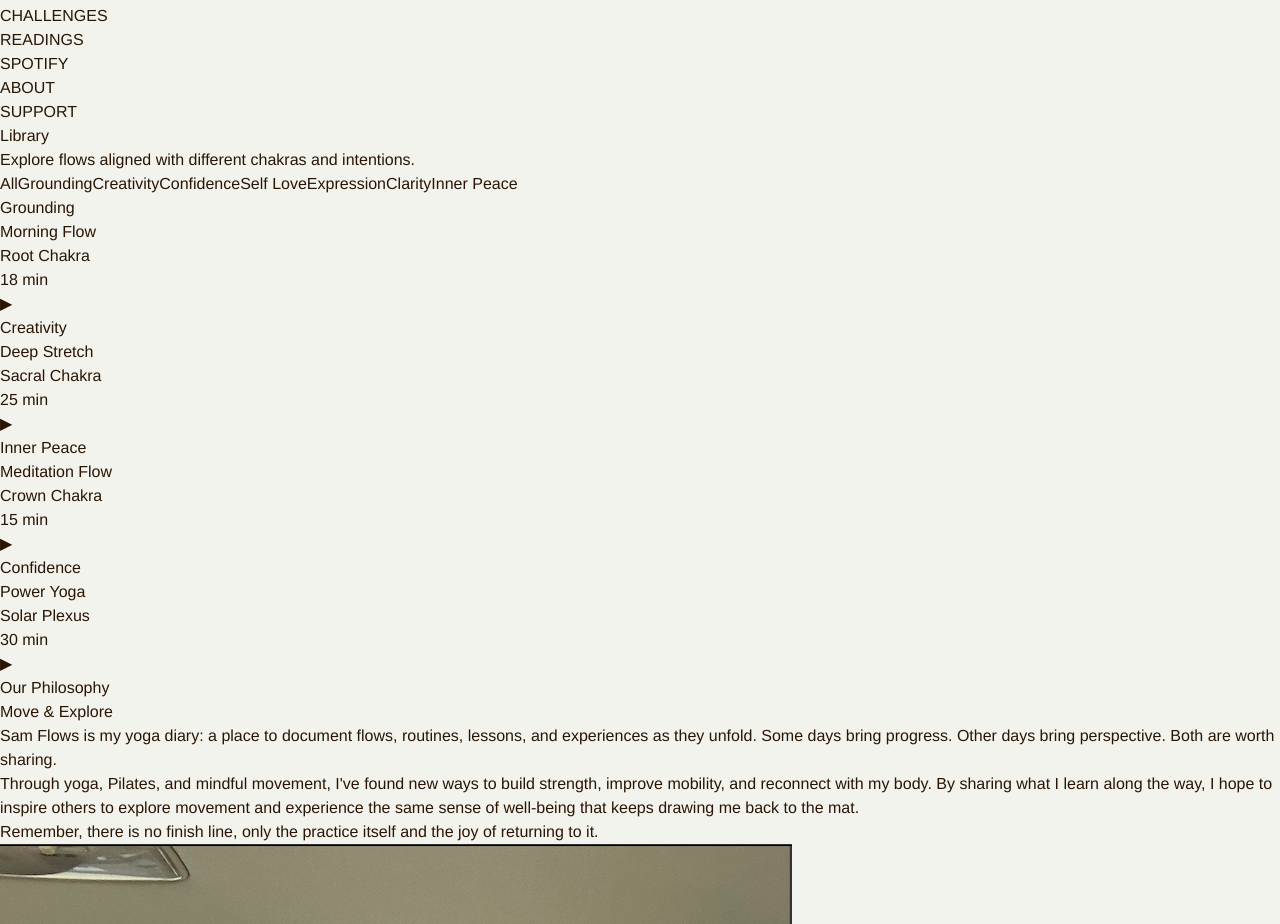
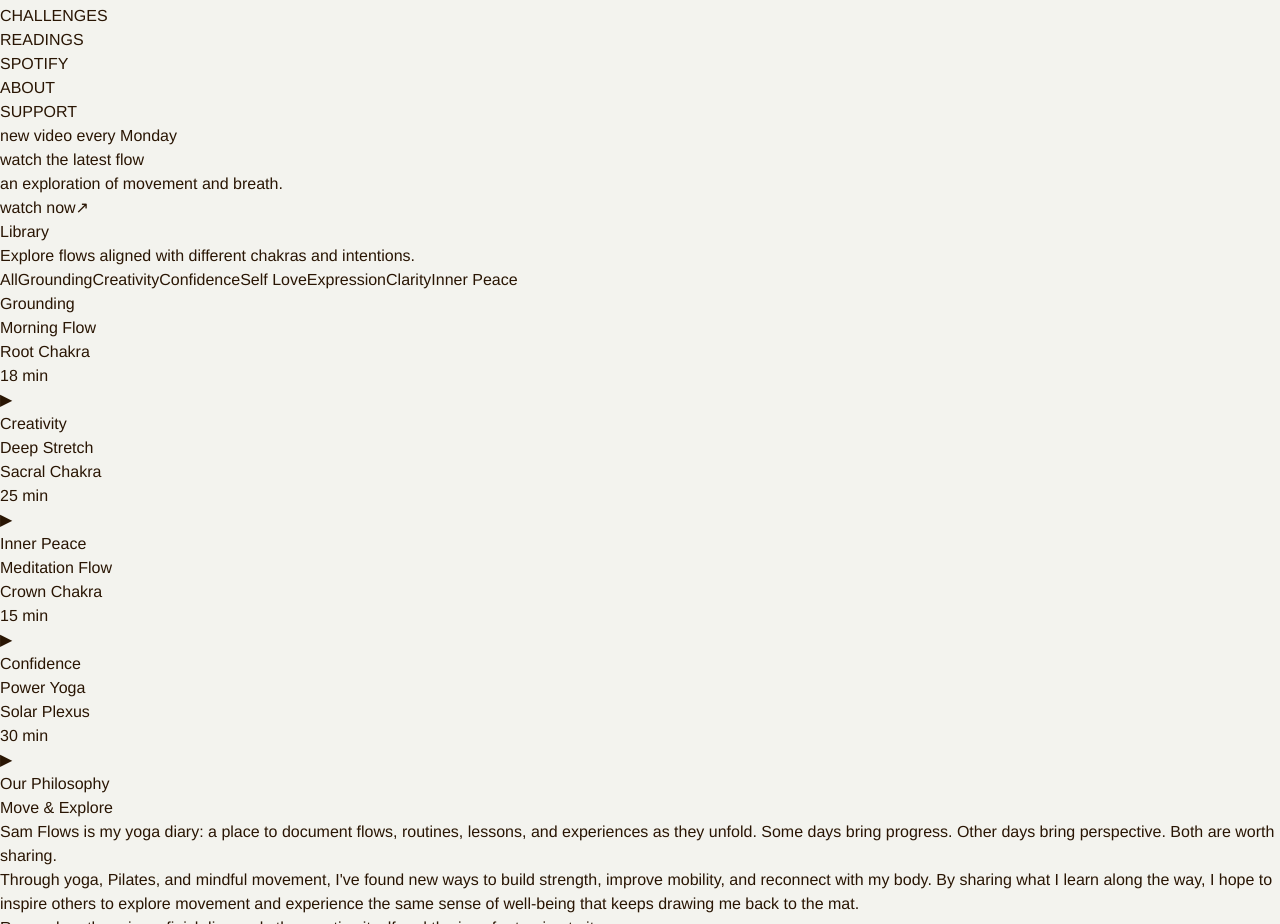
Before and after one commit to samanthacabrera/yoga-site, a React (Vite) app: page / in a window 1280 px wide. Shown: the part 1348-2272 px from the top of the page. Built offline with nearby package versions, Linux system fonts and the light colour scheme; a web font is replaced by a local one.

Commit message:
add CTA channel section

```diff
--- a/src/App.jsx
+++ b/src/App.jsx
@@ -1,5 +1,6 @@
 import Header from "./Header";
 import Hero from "./Hero";
+import Channel from "./Channel";
 import Library from "./Library";
 import Philosophy from "./Philosphy";
 import About from "./About";
@@ -10,6 +11,7 @@ function App() {
     <div className="flex flex-col max-w-4xl mx-4 lg:mx-auto space-y-60">
       <Header />
       <Hero />
+      <Channel />
       <Library />
       <Philosophy />
       <About />
--- /dev/null
+++ b/src/Channel.jsx
@@ -0,0 +1,38 @@
+export default function Channel() {
+  return (
+    <section
+        id="channel"
+        className="relative overflow-hidden rounded-lg bg-[#355070] scroll-mt-24 px-8 py-24 md:px-16">
+
+      <div className="absolute inset-0">
+        <div className="absolute right-0 top-1/2 h-[420px] w-[420px] -translate-y-1/2 bg-[#FFBC40]/15 blur-3xl rounded-full" />
+        <div className="absolute left-0 bottom-0 h-[320px] w-[320px] bg-[#c4dfe9]/10 blur-3xl rounded-full" />
+      </div>
+
+      <div className="relative flex flex-col items-center text-center">
+
+        <p className="text-[10px] tracking-[0.5em] text-[#FFBC40] uppercase">
+          new video every Monday
+        </p>
+
+        <h2 className="mt-6 text-3xl md:text-5xl leading-tight text-white tracking-tight">
+          watch the latest flow
+        </h2>
+
+        <p className="mt-4 max-w-md text-sm text-white/60 leading-relaxed">
+          an exploration of movement and breath.
+        </p>
+
+        <a
+          href="https://youtube.com"
+          target="_blank"
+          className="mt-10 inline-flex items-center gap-3 rounded-full border border-[#FFBC40] bg-[#FFBC40] px-6 py-3 text-xs tracking-[0.35em] uppercase text-[#291503] transition hover:bg-transparent hover:text-[#FFBC40]"
+        >
+          watch now
+          <span>↗</span>
+        </a>
+
+      </div>
+    </section>
+  );
+}
```
